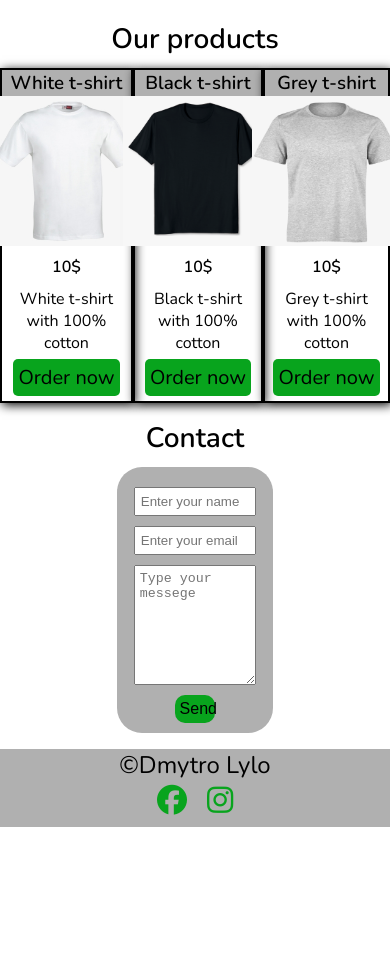
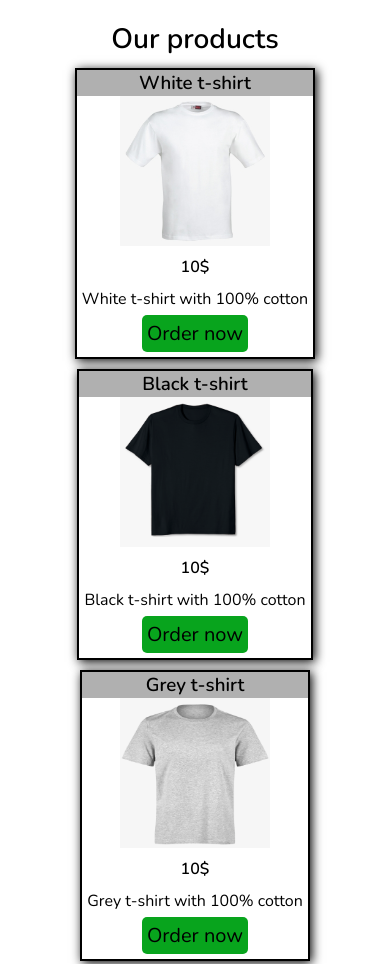
Before and after one commit to lylodmyt/709-css, a plain HTML site: page index.html in a window 390 px wide. Shown: the part 1036-2000 px from the top of the page. Before the commit the page ends 1863 px from the top, so only its background shows below. Drawn offline with nearby package versions, Linux system fonts and the light colour scheme.

Commit message:
add media

```diff
--- a/css/products.css
+++ b/css/products.css
@@ -48,3 +48,15 @@
 .price{
     font-weight: 600;
 }
+
+@media screen and (max-width:800px) {
+    .products__container{
+        display: flex;
+        flex-direction: column;
+    }
+
+    .product__card{
+        margin: 0 auto 10px auto;
+        min-width: 30%;
+    }
+}
```
Also changed, not shown: css/about.css (line endings or trailing spaces).
